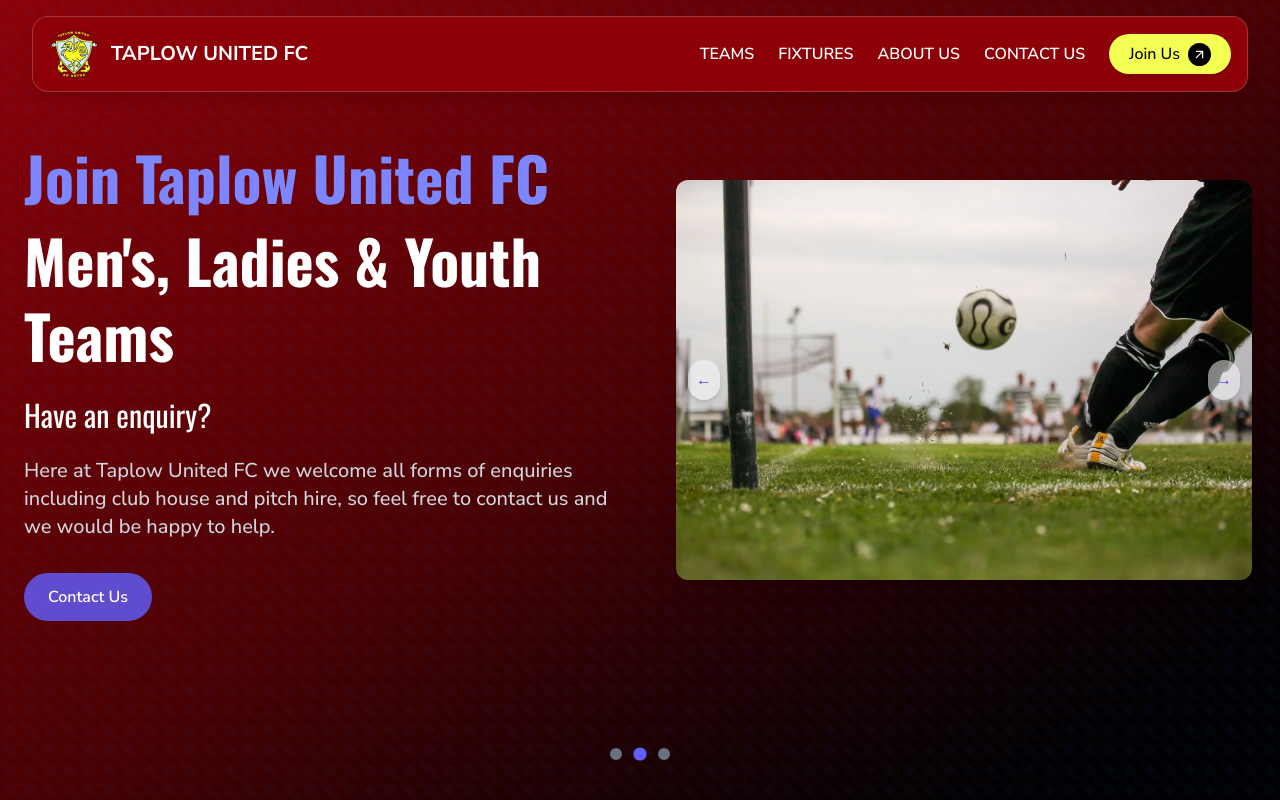
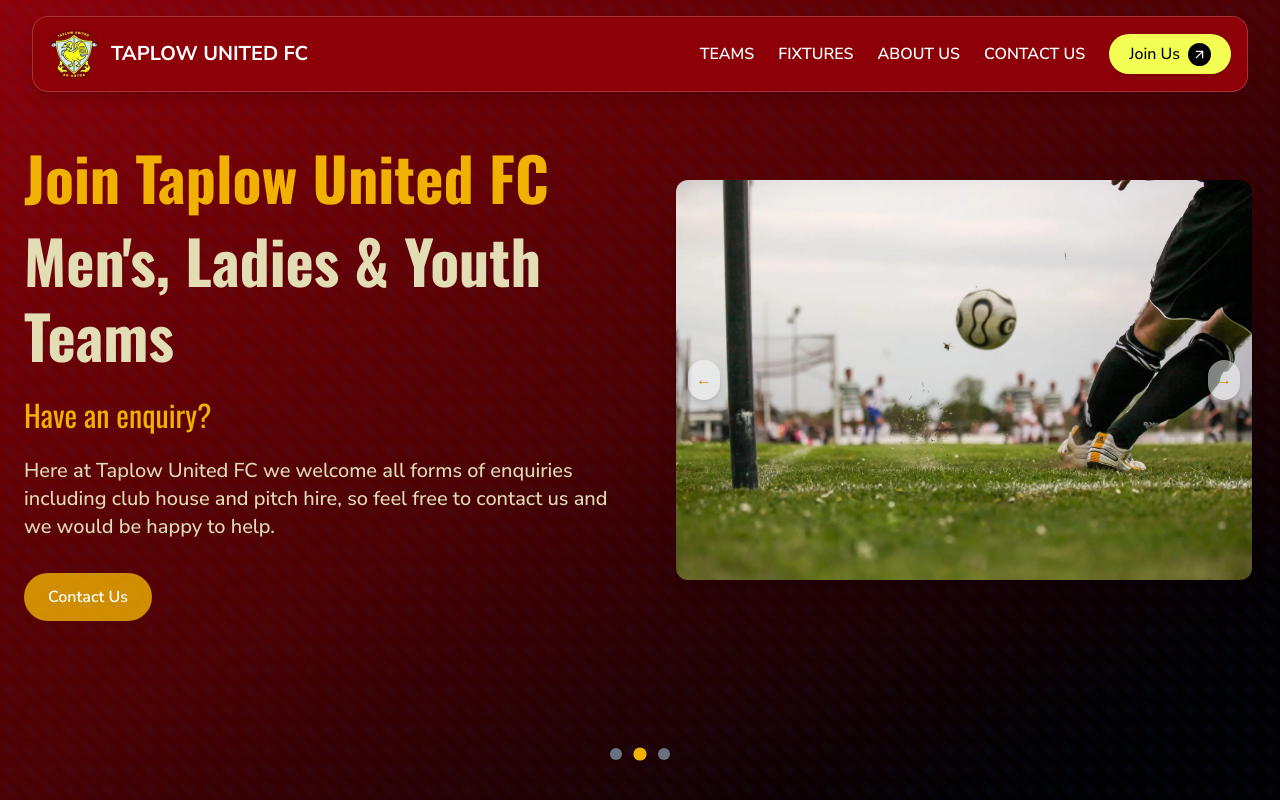
Before and after one commit to RohitSah23/taplowuk, a Next.js app: page / in a window 1280 px wide. Shown: the top 800 px of the page. Built offline with nearby package versions, Linux system fonts and the light colour scheme.

Commit message:
change theme color

```diff
--- a/src/components/Hero/Hero.tsx
+++ b/src/components/Hero/Hero.tsx
@@ -60,15 +60,15 @@ export default function Hero() {
           {/* Left */}
           <div className="w-full md:w-1/2 text-black">
             <h1 className="text-3xl sm:text-4xl md:text-5xl lg:text-6xl font-bold leading-tight mb-6">
-              <span className="block font-[var(--font-oswald)] text-indigo-400">Join Taplow United FC</span>
-              <span className="block text-white mt-2">Men&apos;s, Ladies & Youth Teams</span>
+              <span className="block font-[var(--font-oswald)] text-yellow-500">Join Taplow United FC</span>
+              <span className="block text-[#E2DDB4] mt-2">Men&apos;s, Ladies & Youth Teams</span>
             </h1>
 
-            <h2 className="text-2xl md:text-3xl leading-tight mb-6 text-white font-[var(--font-oswald)]">
+            <h2 className="text-2xl md:text-3xl leading-tight mb-6 text-yellow-500 font-[var(--font-oswald)]">
               {slides[current].title}
             </h2>
 
-            <p className="text-base sm:text-lg md:text-xl text-gray-300 font-medium mb-8 whitespace-pre-line">
+            <p className="text-base sm:text-lg md:text-xl text-[#E2DDB4] font-medium mb-8 whitespace-pre-line">
               {slides[current].desc}
             </p>
 
@@ -79,8 +79,8 @@ export default function Hero() {
                   href={btn.href}
                   className={`px-6 py-3 rounded-full font-semibold transition-all duration-300 text-center ${
                     btn.style === 'primary'
-                      ? 'bg-indigo-500/80 hover:bg-indigo-600 text-white'
-                      : 'border-2 border-indigo-500 text-indigo-500 hover:bg-indigo-500 hover:text-white'
+                      ? 'bg-yellow-500/80 hover:bg-yellow-600 text-white'
+                      : 'border-2 border-yellow-500 text-yellow-500 hover:bg-yellow-500 hover:text-white'
                   }`}
                 >
                   {btn.label}
@@ -106,14 +106,14 @@ export default function Hero() {
               {/* Arrows */}
               <button
                 onClick={prevSlide}
-                className="absolute left-3 top-1/2 -translate-y-1/2 bg-white/50 hover:bg-white text-indigo-600 rounded-full p-2 shadow-md"
+                className="absolute left-3 top-1/2 -translate-y-1/2 bg-white/50 hover:bg-white text-yellow-600 rounded-full p-2 shadow-md"
                 aria-label="Previous slide"
               >
                 &#8592;
               </button>
               <button
                 onClick={nextSlide}
-                className="absolute right-3 top-1/2 -translate-y-1/2 bg-white/50 hover:bg-white text-indigo-600 rounded-full p-2 shadow-md"
+                className="absolute right-3 top-1/2 -translate-y-1/2 bg-white/50 hover:bg-white text-yellow-600 rounded-full p-2 shadow-md"
                 aria-label="Next slide"
               >
                 &#8594;
@@ -130,7 +130,7 @@ export default function Hero() {
             key={index}
             onClick={() => setCurrent(index)}
             className={`w-3 h-3 rounded-full transition-all duration-300 ${
-              index === current ? 'bg-indigo-500 scale-110' : 'bg-gray-500 hover:bg-gray-400'
+              index === current ? 'bg-yellow-500 scale-110' : 'bg-gray-500 hover:bg-gray-400'
             }`}
             aria-label={`Go to slide ${index + 1}`}
           />
```
